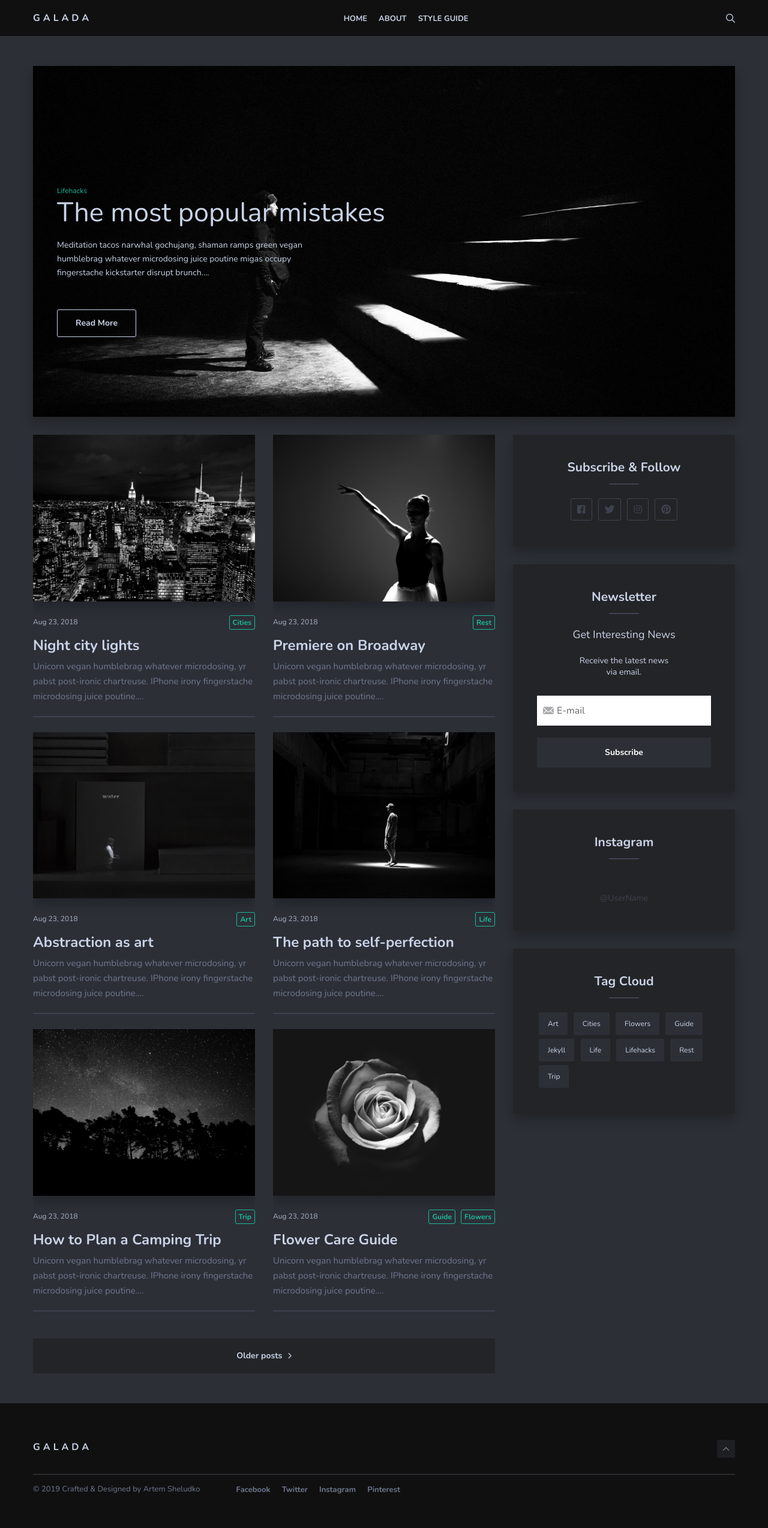
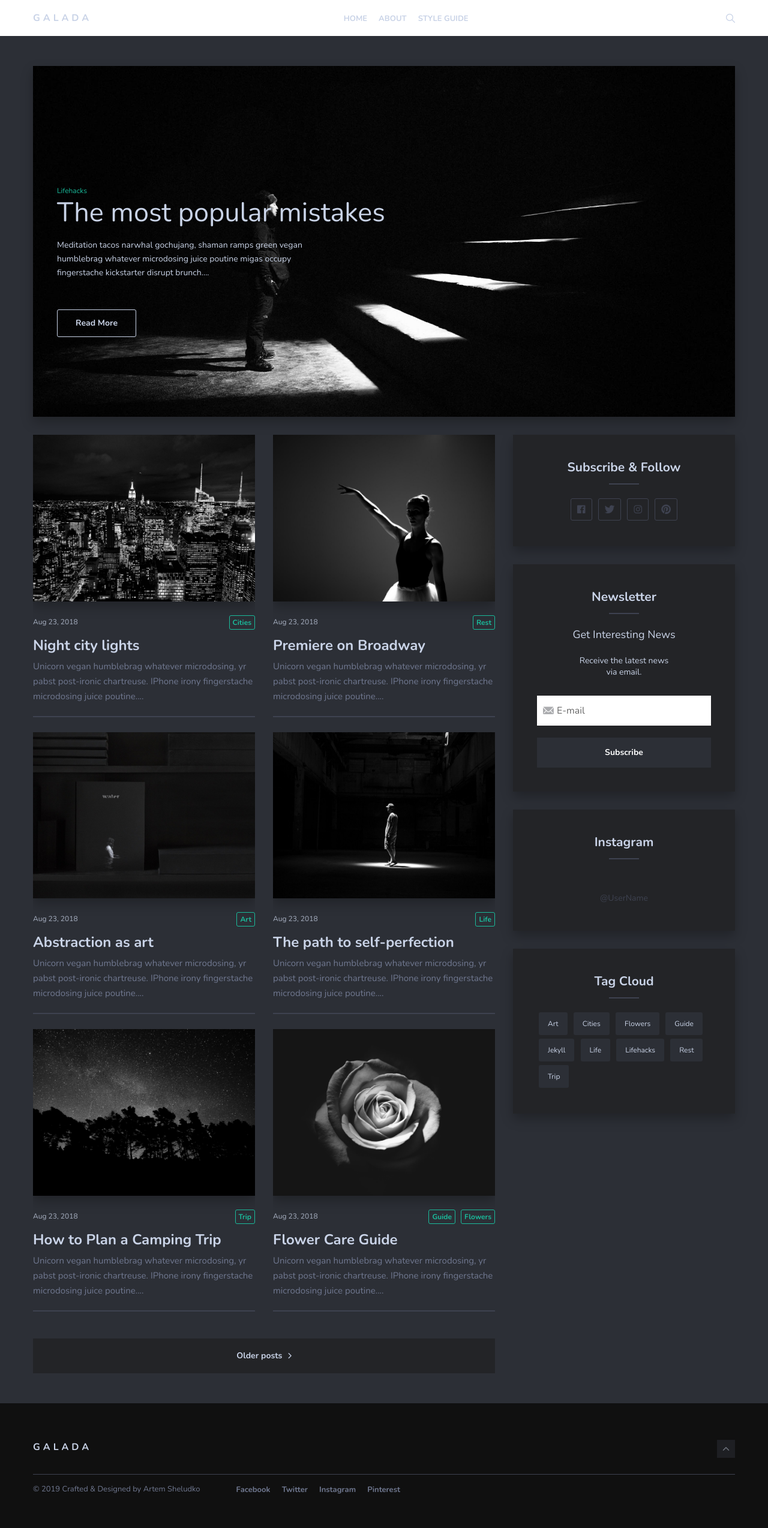
Before and after one commit to gamintrolls/5, a Jekyll site: the page built from index.html, in a window 1280 px wide. Shown: the whole page at 60% size. Built offline with Jekyll 4.4.1, drawn with Linux system fonts in a browser that asks for light colours; nearby versions of some CDN libraries; the list of posts is cut into pages by our own code.

Commit message:
Update _home.scss

```diff
--- a/_sass/4-layouts/_home.scss
+++ b/_sass/4-layouts/_home.scss
@@ -1,7 +1,7 @@
 // Header
 .header {
   margin-bottom: 50px;
-  background: $black;
+  background: $white;
 }
 
 .header, .header-box {
@@ -37,7 +37,7 @@
   bottom: 0;
   transform: scale(.5);
   z-index: -1;
-  background: $blue-black;
+  background: $white;
   overflow-y: auto;
   opacity: 0;
   &.active {
@@ -187,7 +187,7 @@
 // Articles
 .article-first {
   margin-bottom: 30px;
-  background: $black;
+  background: $white;
   .article-image-first {
     position: relative;
     display: flex;
@@ -196,7 +196,7 @@
     background-size: cover;
     background-position: center;
     background-repeat: no-repeat;
-    background-color: $black;
+    background-color: $white;
     box-shadow: 0 9px 18px 0 rgba(0, 0, 0, .25);
     &:before {
       content: "";
@@ -270,7 +270,7 @@
     border-bottom: 2px solid $border-color;
   }
   .article-head {
-    background: $black;
+    background: $white;
   }
   .article-image {
     position: relative;
@@ -279,7 +279,7 @@
     background-size: cover;
     background-position: center;
     background-repeat: no-repeat;
-    background-color: $black;
+    background-color: $white;
     box-shadow: 0 9px 18px 0 rgba(0, 0, 0, .25);
     &:before {
       content: "";
```
